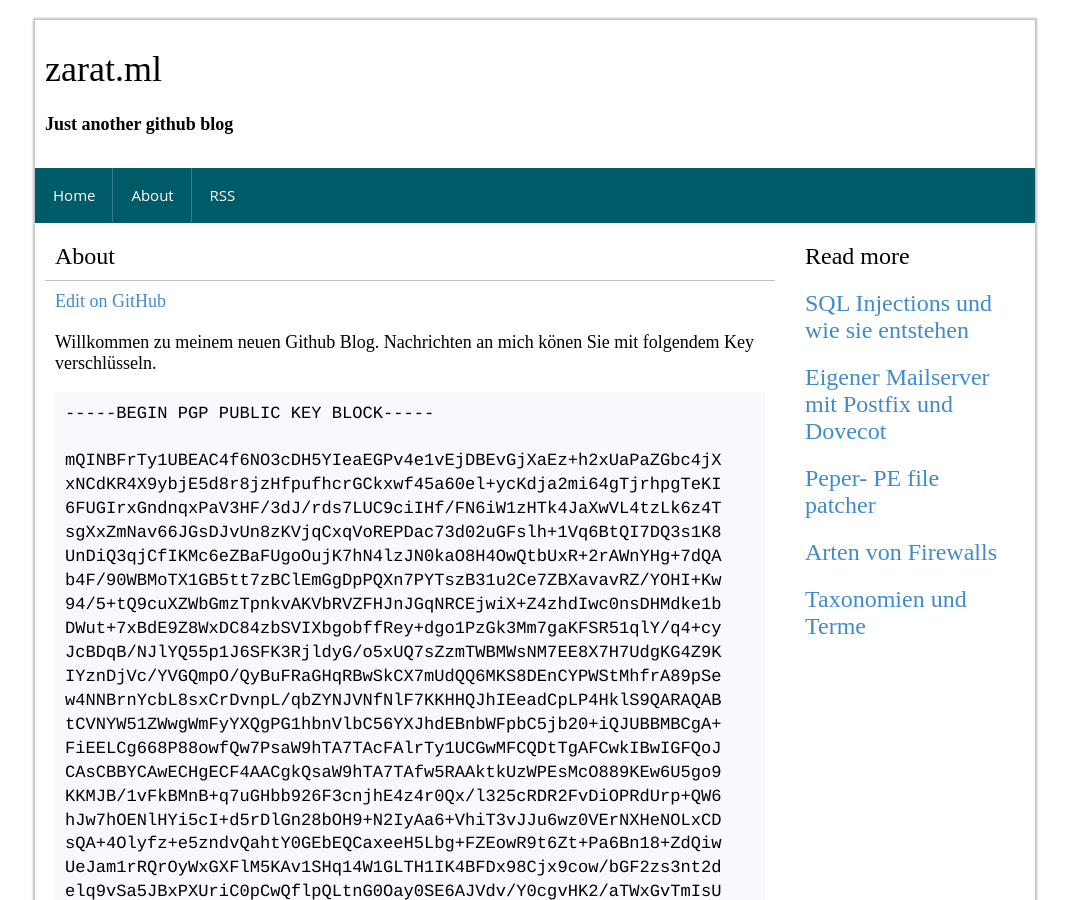
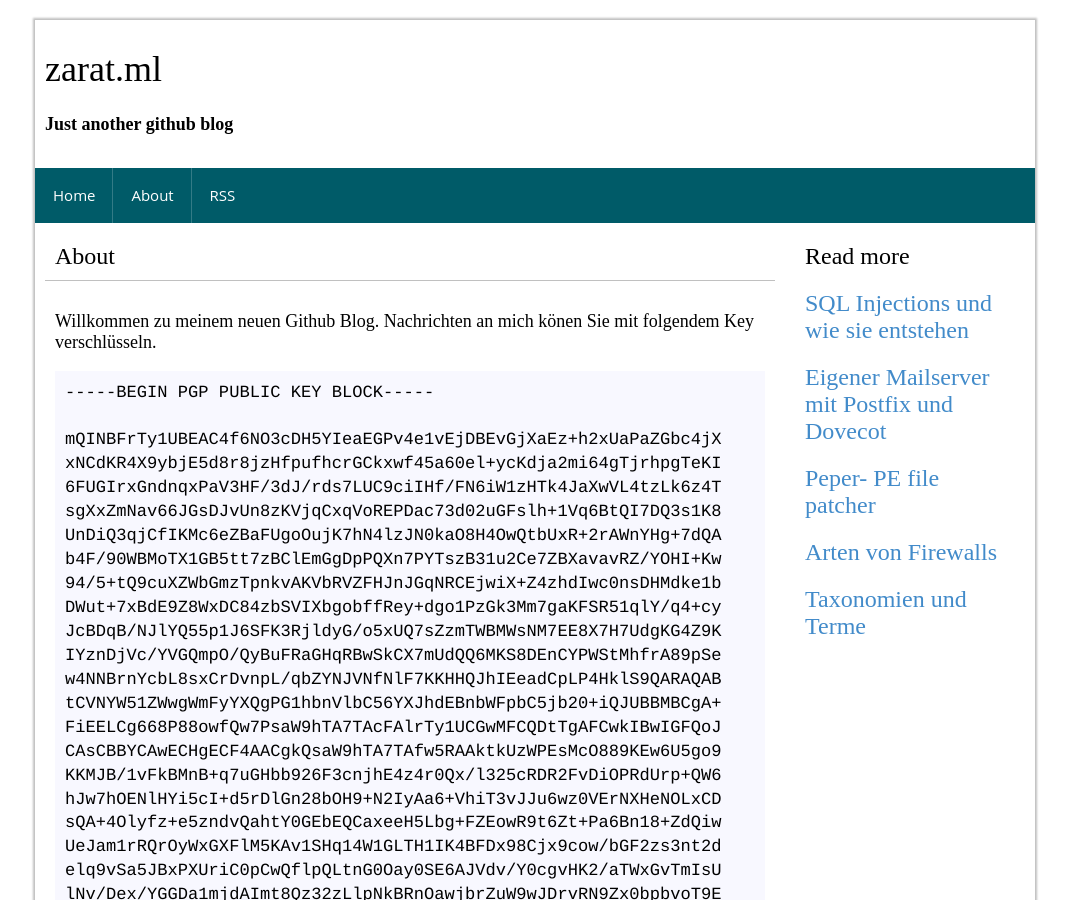
Before and after one commit to mbrain/zarat.github.io, a Jekyll site: the page built from about.md, in a window 1280 px wide and 900 px high. Shown: the whole window, without its empty margins (105-1174 px from the left). Built offline with Jekyll 4.4.1, drawn with Linux system fonts in a browser that asks for light colours.

Commit message:
Update page.html

```diff
--- a/_layouts/page.html
+++ b/_layouts/page.html
@@ -7,7 +7,6 @@ layout: default
     <div class="sp-content-item-head">{{ page.title }}</div>
 
     <div class="sp-content-item-head-secondary">
-      <a href="//github.com/{{ site.github_username }}/{{ site.github_username }}.github.io/edit/master/{{ page.path }}" target="_blank">Edit on GitHub</a>
     </div>
 
     <div class="sp-content-item-body">
```
